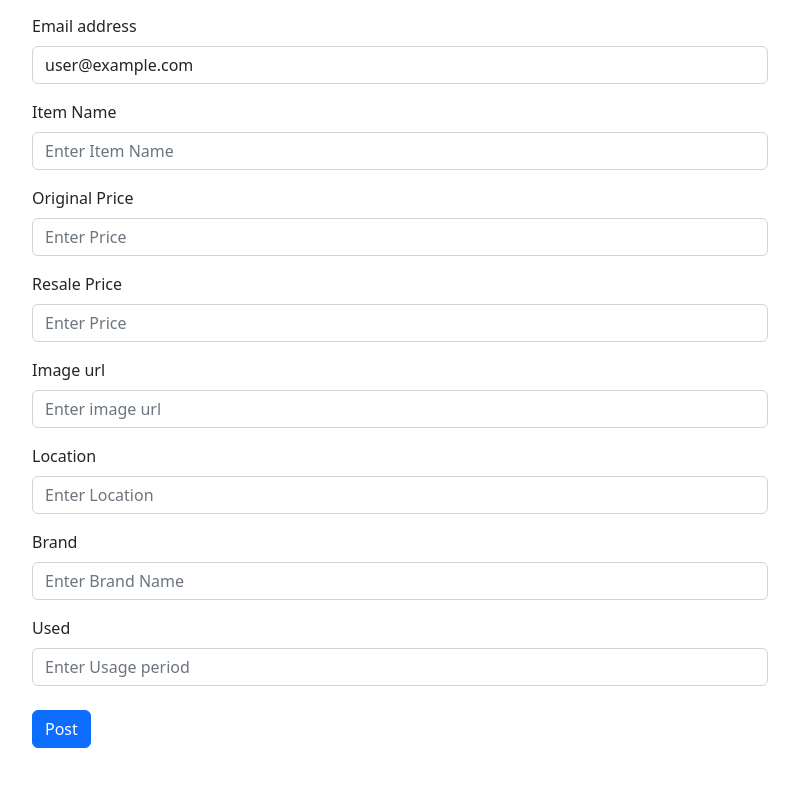
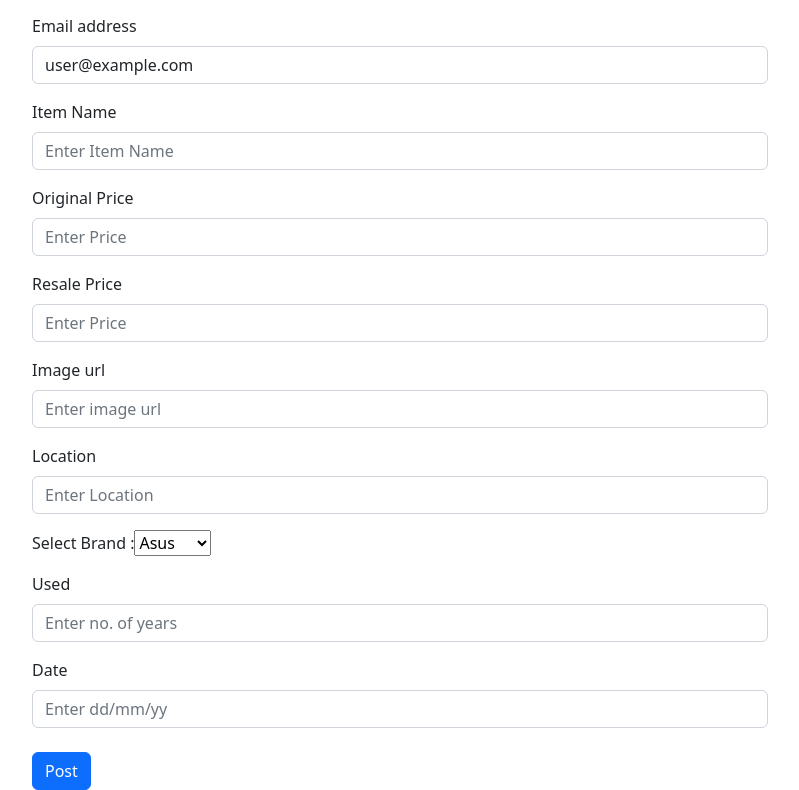
Before and after one commit to dhew98/Resale-Products, a React (Create React App) app: page /dashboard/addProducts in a window 1280 px wide. Shown: the part 296-1086 px from the top of the page, without its empty margins (430-1229 px from the left). Before the commit the page ends 1044 px from the top, so only its background shows below. Built offline with nearby package versions, Linux system fonts and the light colour scheme; no server answers; sample sign-in values are in the browser's storage.

Commit message:
admin all users

```diff
--- a/package.json
+++ b/package.json
@@ -11,6 +11,7 @@
     "@testing-library/react": "^13.4.0",
     "@testing-library/user-event": "^13.5.0",
     "bootstrap": "^5.2.3",
+    "date-fns": "^2.29.3",
     "firebase": "^9.14.0",
     "react": "^18.2.0",
     "react-bootstrap": "^2.6.0",
--- a/src/Layouts/DashBoard.js
+++ b/src/Layouts/DashBoard.js
@@ -23,7 +23,6 @@ const DashboardLayout = () => {
 
             <Header></Header>
 
-
             <Container> <Row className='mt-5'>
                 <Col sm={4} className="">
                     {isBuyer && <>
@@ -32,10 +31,11 @@ const DashboardLayout = () => {
 
                     {
                         isAdmin && <>
-                            <h1>Admin panel</h1>
-                            <Link to="/dashboard">All Sellers</Link>
-                            <Link to="/dashboard/buyers">All Buyers</Link>
-                            <Link to="/dashboard/reportedItems">Reported Items</Link>
+                            <div className='d-flex flex-column'>
+                                <h1>Admin panel</h1>
+                                <Link to="/dashboard/users">All users</Link>
+                                <Link to="/dashboard/reportedItems">Reported Items</Link>
+                            </div>
                         </>
                     }
 
@@ -45,7 +45,6 @@ const DashboardLayout = () => {
                                 <h1 className='mb-5'>Seller panel</h1>
                                 <Link to="/dashboard/addProducts">Add a Product</Link>
                                 <Link to="/dashboard/myproducts">My Products</Link>
-                                <Link to="/dashboard/myBuyers">My Buyers</Link>
                             </div>
 
                         </>
@@ -55,7 +54,7 @@ const DashboardLayout = () => {
             </Row>
             </Container>
 
-        </div>
+        </div >
     );
 };
 
--- /dev/null
+++ b/src/Pages/DashBoard/MyOrders/Admin/Allusers.js
@@ -0,0 +1,36 @@
+import React from 'react';
+import { useLoaderData } from 'react-router-dom';
+import Table from 'react-bootstrap/Table';
+
+
+const Allusers = () => {
+
+    const users = useLoaderData();
+
+    return (
+        <div>
+            <h1>All Users</h1>
+            <Table striped bordered hover className='mt-5'>
+                <thead>
+                    <tr>
+                        <th>ID</th>
+                        <th>Name</th>
+                        <th>Email</th>
+                        <th>Role</th>
+                    </tr>
+                </thead>
+                <tbody>
+
+                    {users.map((user, index) => <tr>
+                        <td>{index + 1}</td>
+                        <td>{user.name}</td>
+                        <td>{user.email}</td>
+                        <td>{user.role}</td>
+                    </tr>)}
+                </tbody>
+            </Table>
+        </div>
+    );
+};
+
+export default Allusers;
--- a/src/Pages/DashBoard/MyOrders/Seller/Addproducts.js
+++ b/src/Pages/DashBoard/MyOrders/Seller/Addproducts.js
@@ -1,6 +1,7 @@
 import React, { useContext } from 'react';
 import { AuthContext } from '../../../../Contexts/AuthProvider';
 import Form from 'react-bootstrap/Form';
+import { format } from 'date-fns';
 
 const Addproducts = () => {
 
@@ -9,41 +10,57 @@ const Addproducts = () => {
     const handleProducts = (event) => {
         event.preventDefault();
         const form = event.target;
-        const name = user?.displayName;
+        const userName = user?.displayName;
         const email = user?.email || 'unregistered';
         const img = form.image.value;
-        const Orgprice = form.Orgprice.value;
+        const orgPrice = form.Orgprice.value;
         const price = form.price.value;
         const use = form.used.value;
         const location = form.location.value;
-        const brand = form.brand.value;
+        const brand = form.brand.value.toLowerCase();
+        const item = form.item.value;
+        const date = form.date.value;
 
 
         if (brand === "asus") {
             cat_id = "637ee62bf3ee5834ef8fa06c";
         }
+        if (brand === "lenovo") {
+            cat_id = "637ee62bf3ee5834ef8fa06e";
+        }
+        if (brand === "hp") {
+            cat_id = "637ee62bf3ee5834ef8fa06d";
+        }
 
-        const review = {
-            services: _id,
-            serviceName: item,
-            customer: name,
-            rating: rate,
+
+
+
+
+
+        const product = {
+            name: item,
+            img,
+            location,
+            price,
+            orgPrice,
+            use,
+            seller: userName,
             email,
-            message,
-            img
+            cat_id,
+            date
         }
-        fetch('https://server-six-kappa.vercel.app/reviews', {
+        fetch('http://localhost:5000/products', {
             method: 'POST',
             headers: {
                 'content-type': 'application/json'
             },
-            body: JSON.stringify(review)
+            body: JSON.stringify(product)
         })
             .then(res => res.json())
             .then(data => {
                 console.log(data)
                 if (data.acknowledged) {
-                    alert('Thanks for Sharing Your Views!')
+                    alert('Product Added Successfully!')
                     form.reset();
 
                 }
@@ -84,15 +101,22 @@ const Addproducts = () => {
                     <Form.Control id="location" type="text" placeholder="Enter Location" />
                 </Form.Group>
                 <Form.Group className="mb-3" controlId="brand">
-                    <Form.Label for="brand">Brand</Form.Label>
-                    <Form.Control id="brand" type="text" placeholder="Enter Brand Name" />
+                    <label for="brand">Select Brand : </label>
+
+                    <select id="brand" name="brand">
+                        <option value="Asus">Asus</option>
+                        <option value="Lenovo">Lenovo</option>
+                        <option value="HP">HP</option>
+                    </select>
                 </Form.Group>
                 <Form.Group className="mb-3" controlId="used">
                     <Form.Label for="used">Used</Form.Label>
-                    <Form.Control id="used" type="text" placeholder="Enter Usage period" />
+                    <Form.Control id="used" type="text" placeholder="Enter no. of years" />
                 </Form.Group>
-
-
+                <Form.Group className="mb-3" controlId="date">
+                    <Form.Label for="date">Date</Form.Label>
+                    <Form.Control id="date" type="text" placeholder="Enter dd/mm/yy" />
+                </Form.Group>
                 <input className='btn btn-primary mt-2' type="submit" value="Post" />
             </Form>
         </div>
--- a/src/Router/Routes/Routes.js
+++ b/src/Router/Routes/Routes.js
@@ -2,6 +2,7 @@ import { createBrowserRouter } from "react-router-dom";
 import DashboardLayout from "../../Layouts/DashBoard";
 
 import Main from "../../Layouts/Main";
+import Allusers from "../../Pages/DashBoard/MyOrders/Admin/Allusers";
 import Myorders from "../../Pages/DashBoard/MyOrders/Buyer/Myorders";
 import Addproducts from "../../Pages/DashBoard/MyOrders/Seller/Addproducts";
 import MyProducts from "../../Pages/DashBoard/MyOrders/Seller/MyProducts";
@@ -61,6 +62,11 @@ const router = createBrowserRouter(
                     path: '/dashboard/addProducts',
                     element: <Addproducts></Addproducts>
                 },
+                {
+                    path: '/dashboard/users',
+                    element: <Allusers></Allusers>,
+                    loader: () => fetch("http://localhost:5000/users")
+                },
             ]
         }
     ]
```
Also changed, not shown: 1 other file (tests, documents, lock files or other folders).
